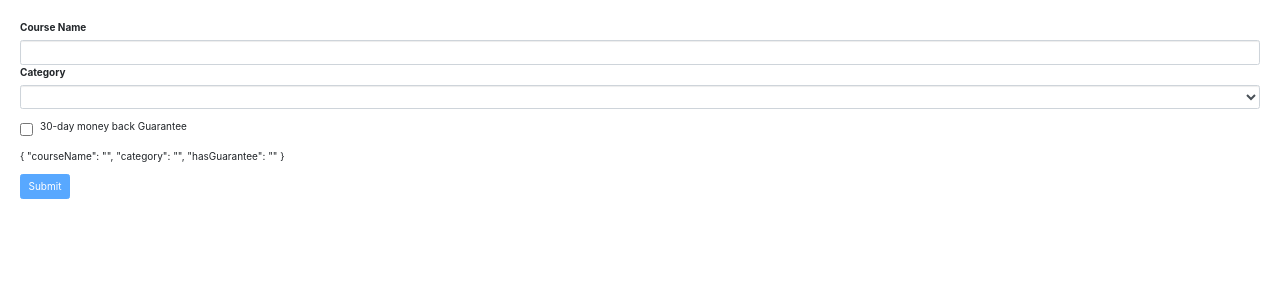
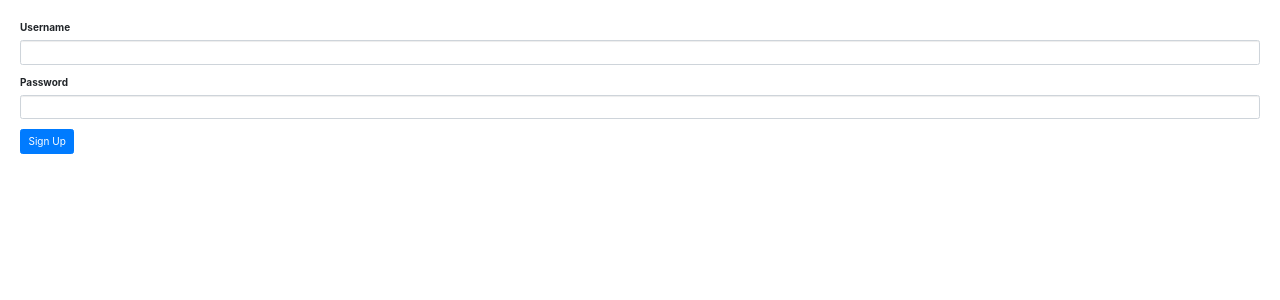
Before and after one commit to ssmanian07/First_Angular_App, an Angular app: page / in a window 1280 px wide. Shown: the top 300 px of the page. Built offline with nearby package versions, Linux system fonts and the light colour scheme.

Commit message:
react form with validators

```diff
--- a/src/app/app.component.html
+++ b/src/app/app.component.html
@@ -1 +1 @@
-<course> </course>
+<signup-form></signup-form>
--- /dev/null
+++ b/src/app/signup-form/UsernameValidators.ts
@@ -0,0 +1,10 @@
+import { AbstractControl, ValidationErrors } from '@angular/forms';
+
+export class UsernameValidator{
+    static cannotContainSpace(control: AbstractControl): ValidationErrors | null {
+        if((control.value as string).indexOf(' ') >=0)
+            return{ cannotContainSpace : true}
+    }
+
+
+}
--- /dev/null
+++ b/src/app/signup-form/signup-form.component.html
@@ -0,0 +1,25 @@
+<form [formGroup]="form">
+    <div class="form-group">
+        <label for="username">Username</label>
+        <input
+        formControlName="username"
+            id="username"
+            type="text"
+            class="form-control">
+            <div *ngIf="username.touched && username.invalid" class="alert alert-danger">
+                <div *ngIf="username.errors.required">Username is required</div>
+                <div *ngIf="username.errors.minlength">Username should be minimum {{ username.errors.minlength.requiredLength }} characters</div>
+                <div *ngIf="username.errors.cannotContainSpace">Username cannot contain space</div>
+            </div>
+    </div>
+    <div class="form-group">
+        <label for="password">Password</label>
+        <input
+        formControlName="password"
+            id="password"
+            type="text"
+            class="form-control">
+            <div *ngIf="password.touched && password.invalid" class="alert alert-danger">Password is required</div>
+    </div>
+    <button class="btn btn-primary" type="submit">Sign Up</button>
+</form>
--- /dev/null
+++ b/src/app/signup-form/signup-form.component.ts
@@ -0,0 +1,27 @@
+import { UsernameValidator } from './UsernameValidators';
+import { Component } from '@angular/core';
+import { FormGroup, FormControl, Validators } from '@angular/forms'
+
+@Component({
+  selector: 'signup-form',
+  templateUrl: './signup-form.component.html',
+  styleUrls: ['./signup-form.component.css']
+})
+export class SignupFormComponent {
+  form= new FormGroup({
+    username: new FormControl('',[
+      Validators.required,
+      Validators.minLength(3),
+      UsernameValidator.cannotContainSpace
+    ]),
+    password: new FormControl('',Validators.required)
+  });
+
+  get username(){
+    return this.form.get('username');
+  }
+
+  get password(){
+    return this.form.get('password');
+  }
+}
```
Also changed, not shown: src/app/app.module.ts (+5 -2 lines), src/app/signup-form/signup-form.component.css (added), 1 other file (tests, documents, lock files or other folders).
